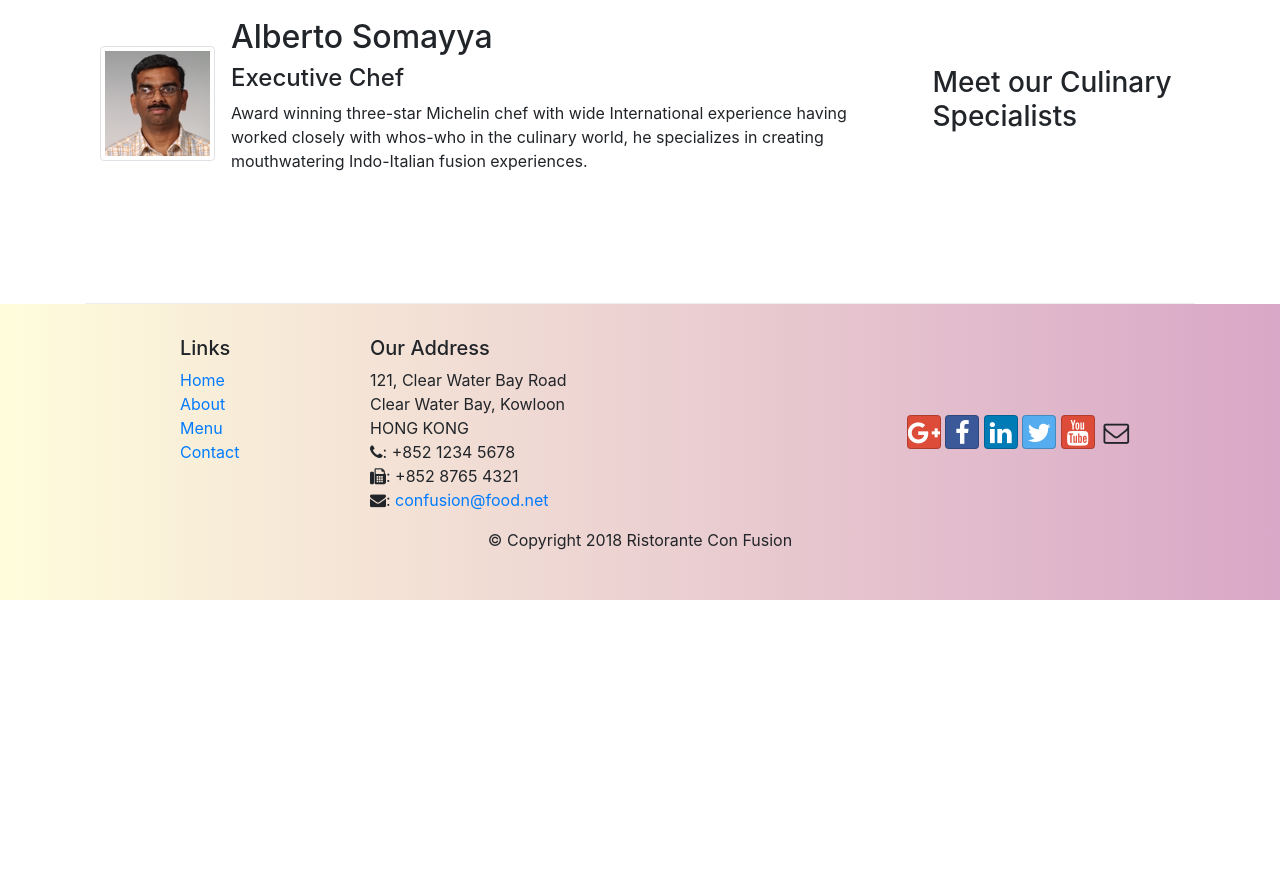
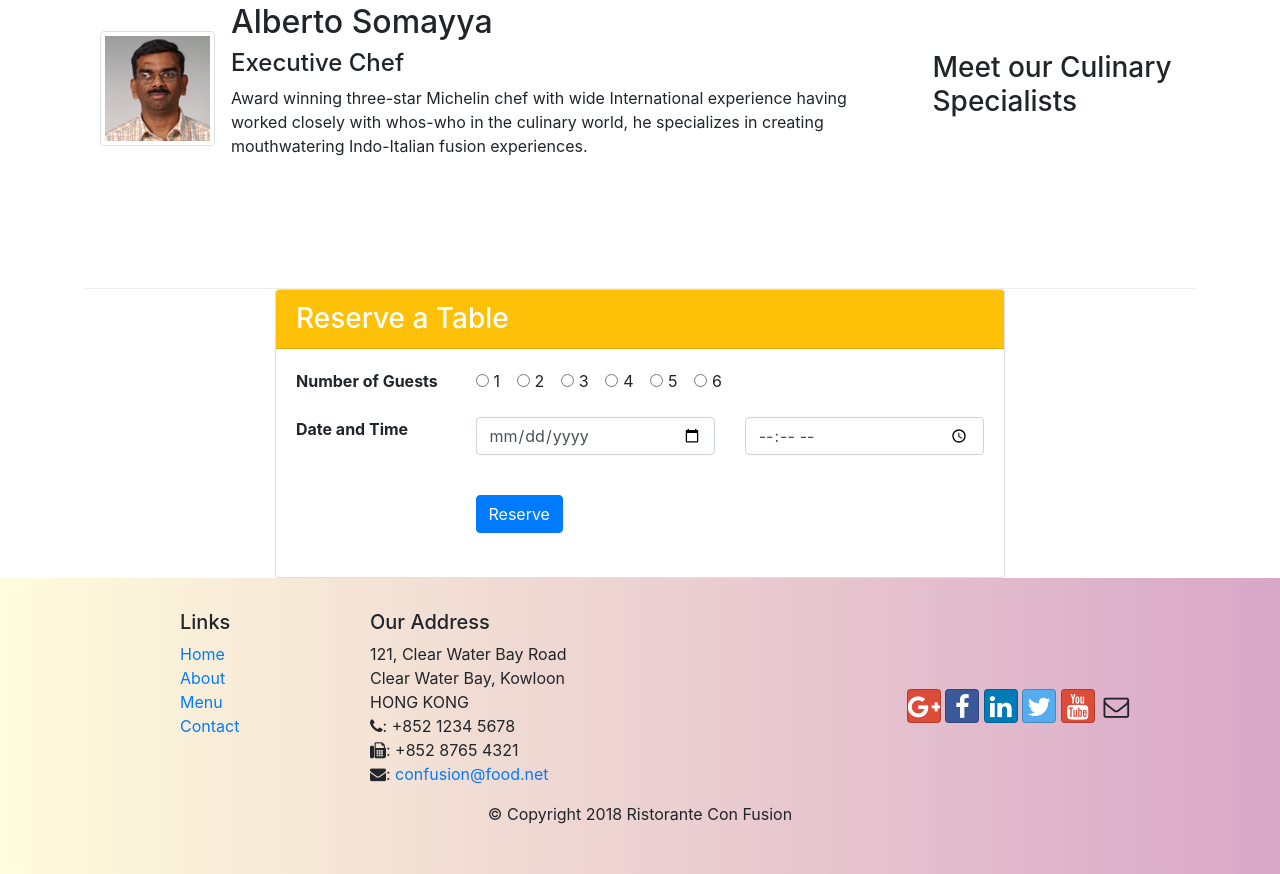
Before and after one commit to yugantx/conFusion, a website: page index.html in a window 1280 px wide. Shown: the part 1245-2119 px from the top of the page. Before the commit the page ends 1845 px from the top, so only its background shows below. Drawn offline with nearby package versions, Linux system fonts and the light colour scheme.

Commit message:
Assignment 2

```diff
--- a/index.html
+++ b/index.html
@@ -38,13 +38,16 @@
     </nav>
     <header class="jumbotron">
         <div class="container">
-            <div class="row row-header">
+            <div class="row">
                 <div class="col-12 col-sm-6">
                     <h1>Ristorante con Fusion</h1>
                     <p>We take inspiration from the World's best cuisines, and create a unique fusion experience. Our lipsmacking creations will tickle your culinary senses!</p>
                 </div>
-                <div class="col-12 col-sm align-self-center">
+                <div class="col-sm-3 align-self-center">
                     <img src="img/logo.png" alt="" class="img-fluid">
+                </div>
+                <div class="col-sm-3 align-self-center">
+                    <a class="btn btn-warning btn-block" href="#reserve" role="button">Reserve Table</a>
                 </div>
             </div>
         </div>
@@ -73,7 +76,7 @@
             </div>
             <div class="col col-sm col-md">
                 <div class="media">
-                    <img src="./img/buffet.png" alt="buffet" class="d-flex mr-3 img-thumbnail align-self-center">
+                    <img src="./img/buffet.png" alt="buffet" class="d-flex mr-3 img-thumbnail align-self-center order-last">
                     <div class="media-body">
                         <h2 class="mt-0">Weekend Grand Buffet <span class="badge badge-success">New</span> <span class="badge badge-pill badge-secondary">$19.99</span></h2>
                         <p class="d-none d-sm-block">Featuring mouthwatering combinations with a choice of five different salads, six enticing appetizers, six main entrees and five choicest desserts. Free flowing bubbly and soft drinks. All for just $19.99 per person </p>
@@ -97,6 +100,68 @@
                 </div>
             </div>
         </div>
+        <div class="row">
+            <div class="col-md-2 d-block"></div>
+            <div class="col">
+                <div class="card" id="reserve">
+                    <h3 class="card-header bg-warning text-white">Reserve a Table</h3>
+                    <div class="card-body">
+                        <dl class="row">
+                            <dt class="col-12 col-md-3">Number of Guests</dt>
+                            <dd class="col-12 col-md-9">
+                                <div class="form-check form-check-inline">
+                                    <input class="form-check-input" type="radio" id="inlineCheckbox1" value="option1">
+                                    <label class="form-check-label" for="inlineCheckbox1">1</label>
+                                  </div>
+                                  <div class="form-check form-check-inline">
+                                    <input class="form-check-input" type="radio" id="inlineCheckbox1" value="option1">
+                                    <label class="form-check-label" for="inlineCheckbox1">2</label>
+                                  </div>
+                                  <div class="form-check form-check-inline">
+                                    <input class="form-check-input" type="radio" id="inlineCheckbox1" value="option1">
+                                    <label class="form-check-label" for="inlineCheckbox1">3</label>
+                                  </div>
+                                  <div class="form-check form-check-inline">
+                                    <input class="form-check-input" type="radio" id="inlineCheckbox1" value="option1">
+                                    <label class="form-check-label" for="inlineCheckbox1">4</label>
+                                  </div>
+                                  <div class="form-check form-check-inline">
+                                    <input class="form-check-input" type="radio" id="inlineCheckbox1" value="option1">
+                                    <label class="form-check-label" for="inlineCheckbox1">5</label>
+                                  </div>
+                                  <div class="form-check form-check-inline">
+                                    <input class="form-check-input" type="radio" id="inlineCheckbox1" value="option1">
+                                    <label class="form-check-label" for="inlineCheckbox1">6</label>
+                                  </div>
+                            </dd>
+                        </dl>
+                        <dl class="row">
+                            <dt class="col-12 col-md-3">Date and Time</dt>
+                            <dd class="col-12 col-md-9">
+                                <div class="form-group row">
+                                    <div class="col-12 col-md-6">
+                                        <input type="date" class="form-control" id="date" name="date" placeholder="Date">
+                                    </div>
+                                    <div class="col-12 col-md-6">
+                                        <input type="time" class="form-control" id="ime" name="time" placeholder="Time">
+                                    </div>
+                                </div>
+                            </dd>
+                        </dl>
+                        <dl class="row">
+                            <dt class="col-12 col-md-3"></dt>
+                            <dd class="col-12 col-md-9">
+                                <div>
+                                    <button type="submit" class="btn btn-primary">Reserve</button>
+                                </div>
+                            </dd>
+                        </dl>
+                    </div>
+                </div>
+            </div>
+            <div class="col-md-2 d-block"></div>
+        </div>
+
     </div>
 
     <footer class="footer">
```
